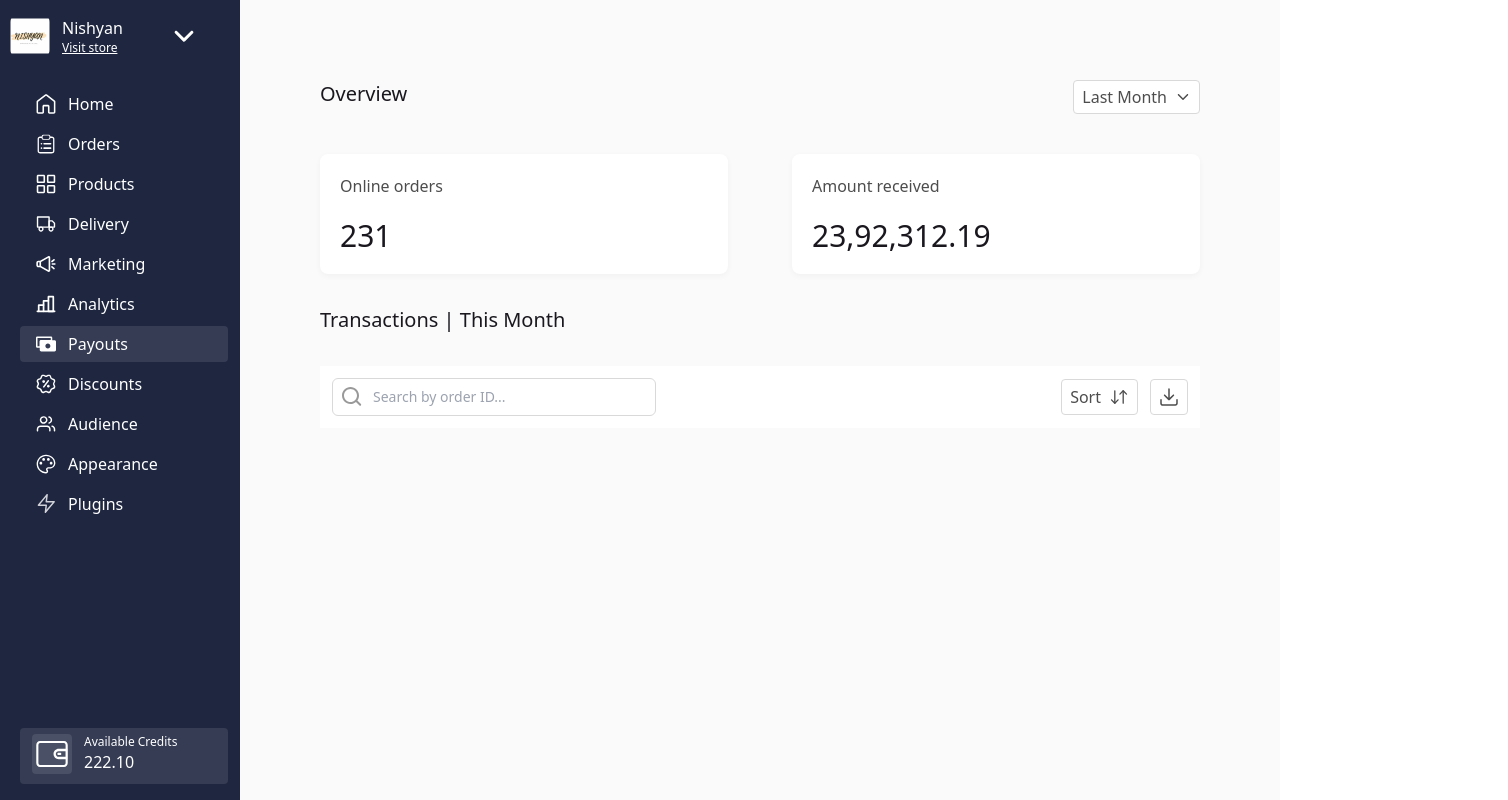
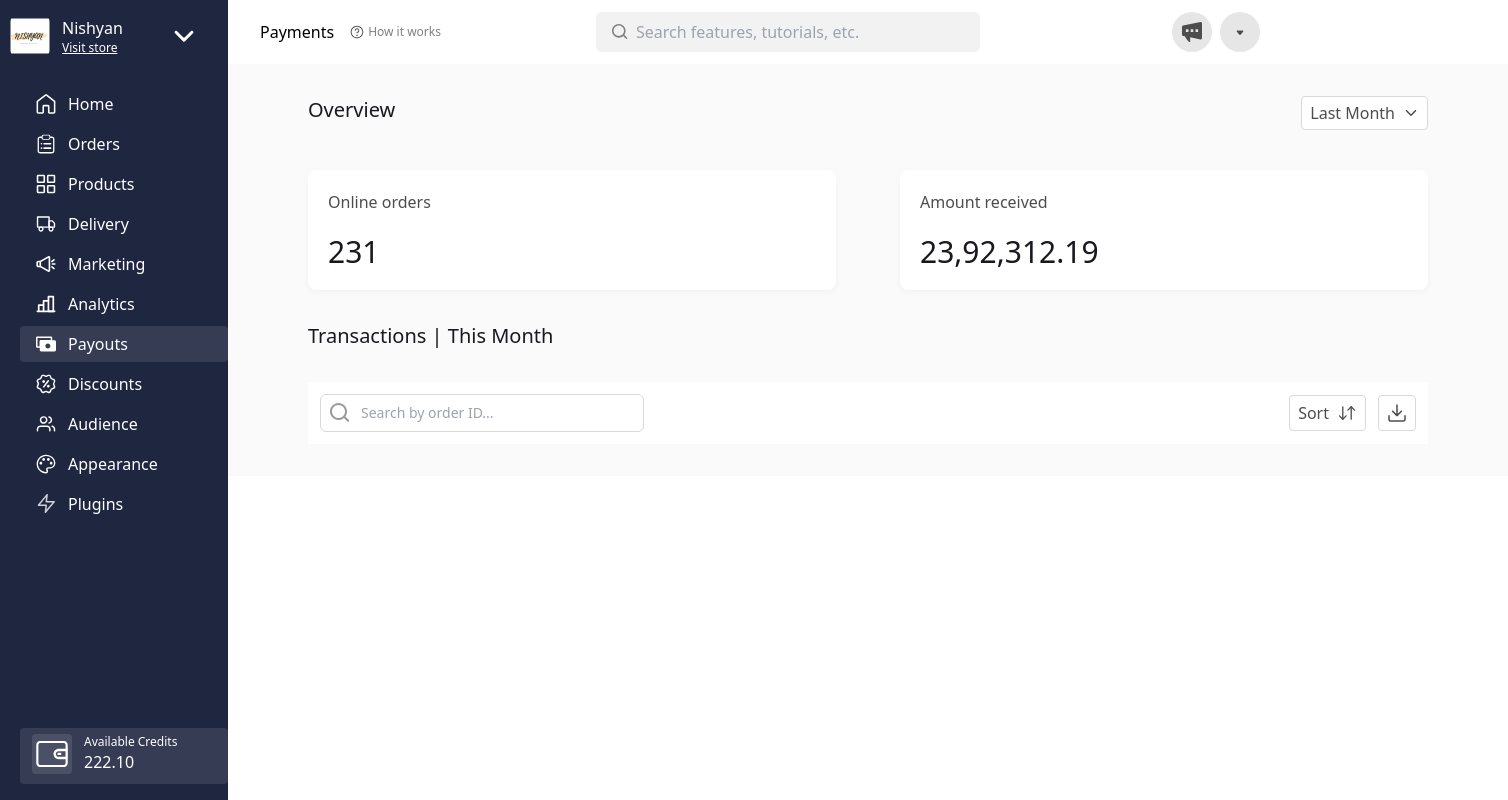
Before and after one commit to puneeeeeeet/Dukaan, a React (Create React App) app: page / in a window 1280 px wide. Shown: the top 800 px of the page, 1508 px wide, since content can reach past the window. Built offline with nearby package versions, Linux system fonts and the light colour scheme.

Commit message:
topNavBar added

```diff
--- a/src/App.js
+++ b/src/App.js
@@ -1,10 +1,12 @@
 import './App.css';
 import SideBar from './components/sideBar/sidebar';
 import Slate from './components/slate';
+import Navbar from './components/navbar';
 function App() {
   return (
     <div className='flex h-screen'>
       <SideBar/>
+      {/* <Navbar /> */}
       <Slate/>
     </div>
   );
--- a/src/components/icon/index.js
+++ b/src/components/icon/index.js
@@ -1,4 +1,6 @@
 const SIZES = {
+  extraSmall:14,
+  lessSmall:16,
   small: 20,
   medium: 24,
   large: 32,
--- /dev/null
+++ b/src/components/navbar/index.js
@@ -0,0 +1,42 @@
+import {QuestionMark} from '../../icons/questionMark'
+import { Icon } from '../icon';
+import {SearchNav} from '../../icons/searchNav';
+import {Menu} from '../../icons/menu';
+import {ArrowNav} from '../../icons/arrowNav';
+
+function Navbar(){
+    return(
+        <div className=" pl-8 py-3  flex items-center w-screen h-16">
+            <div className="w-80  inline-flex gap-x-4">
+                <div>
+                    Payments
+                </div>
+                <div className='inline-flex gap-x-1 items-center text-textGray text-xs'>
+                    <Icon icon={QuestionMark} size='extraSmall' />
+                    How it works
+                </div>
+            </div>
+            <div className=' ml-4 w-96 bg-searchBar h-10 items-center flex rounded-md '>
+                <div className='ml-4 inline-flex items-center gap-x-2 text-textGray'>
+                    <div>
+                    <Icon icon={SearchNav} size='lessSmall' />
+                    </div>
+                    <div>
+                    <input type="text" className='bg-searchBar'
+                     placeholder="Search features, tutorials, etc."/>
+                    </div>
+                </div>
+            </div>
+            <div className='inline-flex absolute right-5 gap-x-2'>
+                <div className='rounded-full p-2.5 bg-circleNav w-10 h-10 place-content-center '>
+                    <Icon icon={Menu} />
+                </div>
+                <div className='rounded-full p-2.5 bg-circleNav w-10 h-10 place-content-center '>
+                    <Icon icon={ArrowNav} />
+                </div>
+
+            </div>
+        </div>
+    )
+}
+export default Navbar;
--- a/src/components/slate/index.js
+++ b/src/components/slate/index.js
@@ -1,14 +1,17 @@
 import Overview from "../Overview";
 import Transactions from "../transactions";
+import Navbar from "../navbar";
 
 const Slate = () => {
-
-    return(
-        <div className="px-20 py-20 grow bg-backgroundColor">
-        <Overview/>
-        <Transactions/>
-        </div>
-    )
-}
+  return (
+    <div>
+      <Navbar />
+      <div className="px-20 py-8 grow bg-backgroundColor">
+        <Overview />
+        <Transactions />
+      </div>
+    </div>
+  );
+};
 
 export default Slate;
--- /dev/null
+++ b/src/icons/arrowNav.js
@@ -0,0 +1,17 @@
+const ArrowNav=({height,width,...props})=>{
+    return(
+        <svg width={width} height={height} {...props} viewBox="0 0 40 40" fill="none" xmlns="http://www.w3.org/2000/svg">
+<g clip-path="url(#clip0_4348_2537)">
+<circle cx="20" cy="20" r="20" fill="#E6E6E6"/>
+<path d="M21.1109 25.5026C20.5156 26.1587 19.4844 26.1587 18.8891 25.5026L13.6151 19.6895C12.7406 18.7256 13.4245 17.1816 14.726 17.1816L25.274 17.1816C26.5755 17.1816 27.2594 18.7256 26.3849 19.6895L21.1109 25.5026Z" fill="#4D4D4D"/>
+</g>
+<defs>
+<clipPath id="clip0_4348_2537">
+<rect width="40" height="40" fill="white"/>
+</clipPath>
+</defs>
+</svg>
+
+    )
+}
+export {ArrowNav};
--- /dev/null
+++ b/src/icons/menu.js
@@ -0,0 +1,9 @@
+const Menu=({height,width,...props})=>{
+    return(
+        <svg width={width} height={height}  {...props} viewBox="0 0 20 20" fill="none" xmlns="http://www.w3.org/2000/svg">
+<path d="M18.4211 0.0237288L1.11579 3.38234C0.463158 3.49896 0 4.1287 0 4.85174V12.5019C0 13.225 0.463158 13.8547 1.11579 13.9713L2.88421 14.3212C3.6 15.6273 4.94737 17.8897 6.75789 19.7323C7.36842 20.362 8.37895 19.8022 8.25263 18.8693C8.08421 17.6331 8.12632 16.3037 8.18947 15.3707L18.4211 17.3766C19.2421 17.5398 20 16.8401 20 15.9072V1.49312C20 0.560174 19.2421 -0.139537 18.4211 0.0237288ZM6.46316 9.6331C6.46316 9.88966 6.27368 10.0996 6.04211 10.0996H4.31579C4.08421 10.0996 3.89474 9.88966 3.89474 9.6331V7.72056C3.89474 7.464 4.08421 7.25408 4.31579 7.25408H6.04211C6.27368 7.25408 6.46316 7.464 6.46316 7.72056V9.6331ZM11.2842 9.6331C11.2842 9.88966 11.0947 10.0996 10.8632 10.0996H9.13684C8.90526 10.0996 8.71579 9.88966 8.71579 9.6331V7.72056C8.71579 7.464 8.90526 7.25408 9.13684 7.25408H10.8632C11.0947 7.25408 11.2842 7.464 11.2842 7.72056V9.6331ZM16.1263 9.6331C16.1263 9.88966 15.9368 10.0996 15.7053 10.0996H13.9789C13.7474 10.0996 13.5579 9.88966 13.5579 9.6331V7.72056C13.5579 7.464 13.7474 7.25408 13.9789 7.25408H15.6842C15.9158 7.25408 16.1053 7.464 16.1053 7.72056V9.6331H16.1263Z" fill="#4D4D4D"/>
+</svg>
+
+    )
+}
+export {Menu};
--- /dev/null
+++ b/src/icons/questionMark.js
@@ -0,0 +1,18 @@
+const QuestionMark=({height,width,...props})=>{
+    return(
+        <svg width={width} height={height} {...props} viewBox="0 0 14 14" fill="none" xmlns="http://www.w3.org/2000/svg">
+<g clip-path="url(#clip0_4348_2522)">
+<path fill-rule="evenodd" clip-rule="evenodd" d="M7.77783 10.1808C7.77783 10.6103 7.42968 10.9584 7.00022 10.9584C6.57076 10.9584 6.22261 10.6103 6.22261 10.1808C6.22261 9.75137 6.57076 9.40322 7.00022 9.40322C7.42968 9.40322 7.77783 9.75137 7.77783 10.1808Z" fill="#4D4D4D"/>
+<path fill-rule="evenodd" clip-rule="evenodd" d="M6.12724 3.40771C6.54406 3.23506 7.00271 3.18988 7.4452 3.2779C7.88769 3.36592 8.29414 3.58317 8.61315 3.90219C8.93217 4.2212 9.14942 4.62765 9.23744 5.07014C9.32546 5.51263 9.28028 5.97128 9.10763 6.3881C8.93498 6.80491 8.64261 7.16117 8.26749 7.41182C8.02339 7.57492 7.75139 7.68854 7.46685 7.74801V7.84799C7.46685 8.10573 7.25791 8.31466 7.00018 8.31466C6.74245 8.31466 6.53351 8.10573 6.53351 7.84799V7.32959C6.53351 7.20582 6.58268 7.08712 6.6702 6.9996C6.75771 6.91209 6.87641 6.86292 7.00018 6.86292C7.26674 6.86292 7.52732 6.78388 7.74895 6.63578C7.97059 6.48769 8.14334 6.2772 8.24535 6.03093C8.34735 5.78466 8.37404 5.51367 8.32204 5.25223C8.27004 4.99079 8.14168 4.75064 7.95319 4.56215C7.7647 4.37366 7.52455 4.2453 7.26311 4.1933C7.00167 4.14129 6.73068 4.16799 6.48441 4.26999C6.23814 4.372 6.02765 4.54475 5.87956 4.76639C5.73146 4.98802 5.65242 5.2486 5.65242 5.51516C5.65242 5.77289 5.44349 5.98183 5.18575 5.98183C4.92802 5.98183 4.71909 5.77289 4.71909 5.51516C4.71909 5.064 4.85287 4.62298 5.10352 4.24785C5.35417 3.87273 5.71043 3.58036 6.12724 3.40771Z" fill="#4D4D4D"/>
+<path fill-rule="evenodd" clip-rule="evenodd" d="M7.0002 1.63353C4.03627 1.63353 1.63353 4.03627 1.63353 7.0002C1.63353 9.96412 4.03627 12.3669 7.0002 12.3669C9.96412 12.3669 12.3669 9.96412 12.3669 7.0002C12.3669 4.03627 9.96412 1.63353 7.0002 1.63353ZM0.700195 7.0002C0.700195 3.5208 3.5208 0.700195 7.0002 0.700195C10.4796 0.700195 13.3002 3.5208 13.3002 7.0002C13.3002 10.4796 10.4796 13.3002 7.0002 13.3002C3.5208 13.3002 0.700195 10.4796 0.700195 7.0002Z" fill="#4D4D4D"/>
+</g>
+<defs>
+<clipPath id="clip0_4348_2522">
+<rect width="14" height="14" fill="white"/>
+</clipPath>
+</defs>
+</svg>
+
+    )
+}
+export {QuestionMark};
--- /dev/null
+++ b/src/icons/searchNav.js
@@ -0,0 +1,16 @@
+const SearchNav=({height,width,...props})=>{
+    return(
+        <svg width={width} height={height} {...props} viewBox="0 0 16 16" fill="none" xmlns="http://www.w3.org/2000/svg">
+<g clip-path="url(#clip0_4348_2526)">
+<path d="M6.8 12.0301C3.9328 12.0301 1.6 9.69143 1.6 6.81704C1.6 3.94266 3.9328 1.60401 6.8 1.60401C9.6672 1.60401 12 3.94266 12 6.81704C12 9.69143 9.6672 12.0301 6.8 12.0301ZM12.2792 10.8375C13.1056 9.70827 13.6 8.3216 13.6 6.81704C13.6 3.05805 10.5496 0 6.8 0C3.0504 0 0 3.05805 0 6.81704C0 10.576 3.0504 13.6341 6.8 13.6341C8.4728 13.6341 10.0048 13.0222 11.1896 12.0132L14.0032 14.8339C14.1592 14.9903 14.364 15.0689 14.5688 15.0689C14.7736 15.0689 14.9784 14.9903 15.1344 14.8339C15.4472 14.5203 15.4472 14.0134 15.1344 13.6999L12.2792 10.8375Z" fill="#808080"/>
+</g>
+<defs>
+<clipPath id="clip0_4348_2526">
+<rect width="16" height="16" fill="white"/>
+</clipPath>
+</defs>
+</svg>
+
+    )
+}
+export {SearchNav};
--- a/src/icons/sort.js
+++ b/src/icons/sort.js
@@ -10,4 +10,4 @@ const Sort = ({ width, height, ...props }) => {
 
 }
 
-export { Sort }
+export { Sort };
--- a/tailwind.config.js
+++ b/tailwind.config.js
@@ -8,7 +8,10 @@ module.exports = {
       'red':'#991b1b',
       'gray':'#353C53',
       'customWhite': 'rgba(255, 255, 255, 0.1)',
-      'backgroundColor': '#FAFAFA'
+      'backgroundColor': '#FAFAFA',
+      'textGray':'rgba(128, 128, 128, 1)',
+      'searchBar':'rgba(242, 242, 242, 1)',
+      'circleNav':'rgba(230, 230, 230, 1)',
     },
     extend: {},
   },
```
